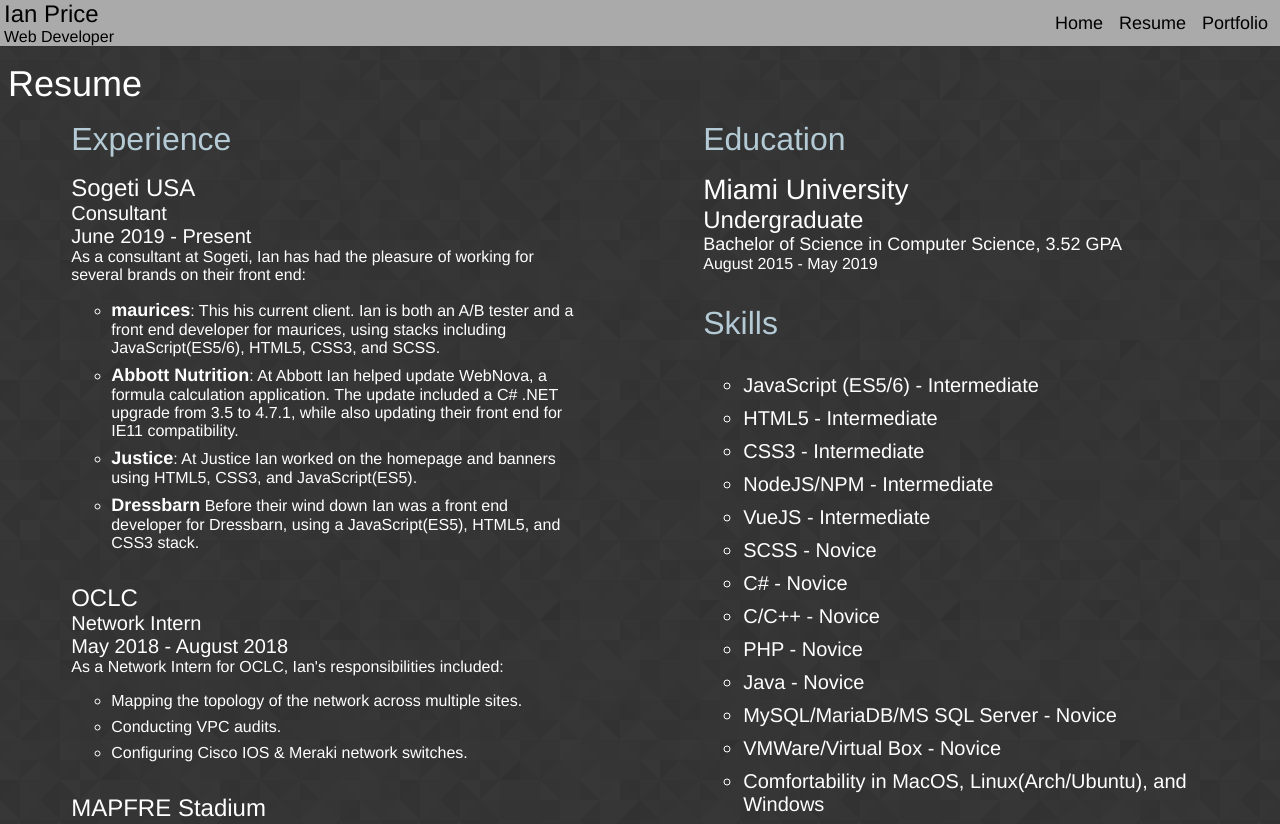
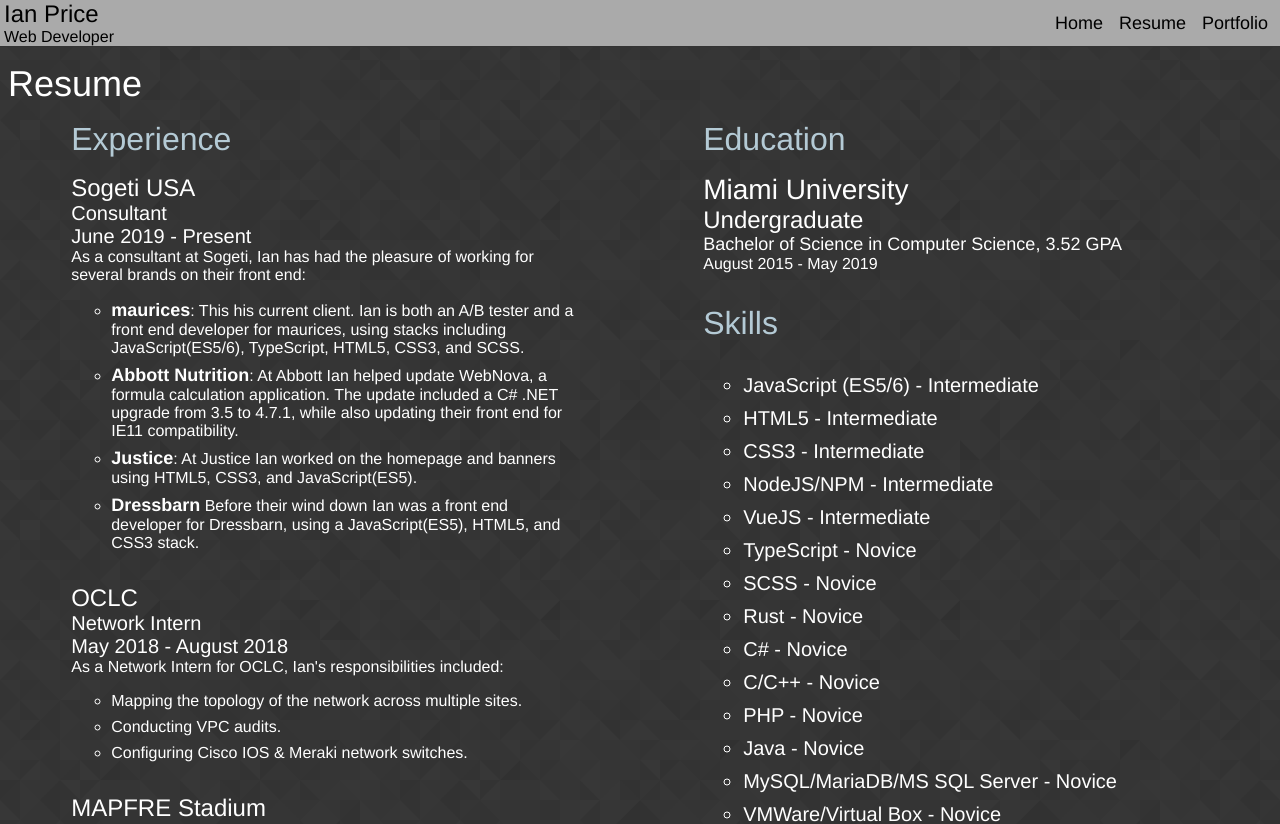
Before and after one commit to ianprice943/ianprice943-portfolio, a Vue app: page /Resume in a window 1280 px wide. Shown: the top 824 px of the page. Built offline with nearby package versions, Linux system fonts and the light colour scheme.

Commit message:
updated skills and the maurices tech stack

```diff
--- a/src/components/Resume.vue
+++ b/src/components/Resume.vue
@@ -26,7 +26,7 @@
                                 <li>
                                     <a href="https://www.maurices.com">maurices</a>:
                                     This his current client. Ian is both an A/B tester and a front end developer for
-                                    maurices, using stacks including JavaScript(ES5/6), HTML5, CSS3, and SCSS.
+                                    maurices, using stacks including JavaScript(ES5/6), TypeScript, HTML5, CSS3, and SCSS.
                                 </li>
                                 <li>
                                     <a href="https://abbottnutrition.com/">Abbott Nutrition</a>:
@@ -155,7 +155,13 @@
                             VueJS - Intermediate
                         </li>
                         <li class="skill">
+                            TypeScript - Novice
+                        </li>
+                        <li class="skill">
                             SCSS - Novice
+                        </li>
+                        <li class="skill">
+                            Rust - Novice
                         </li>
                         <li class="skill">
                             C# - Novice
```
